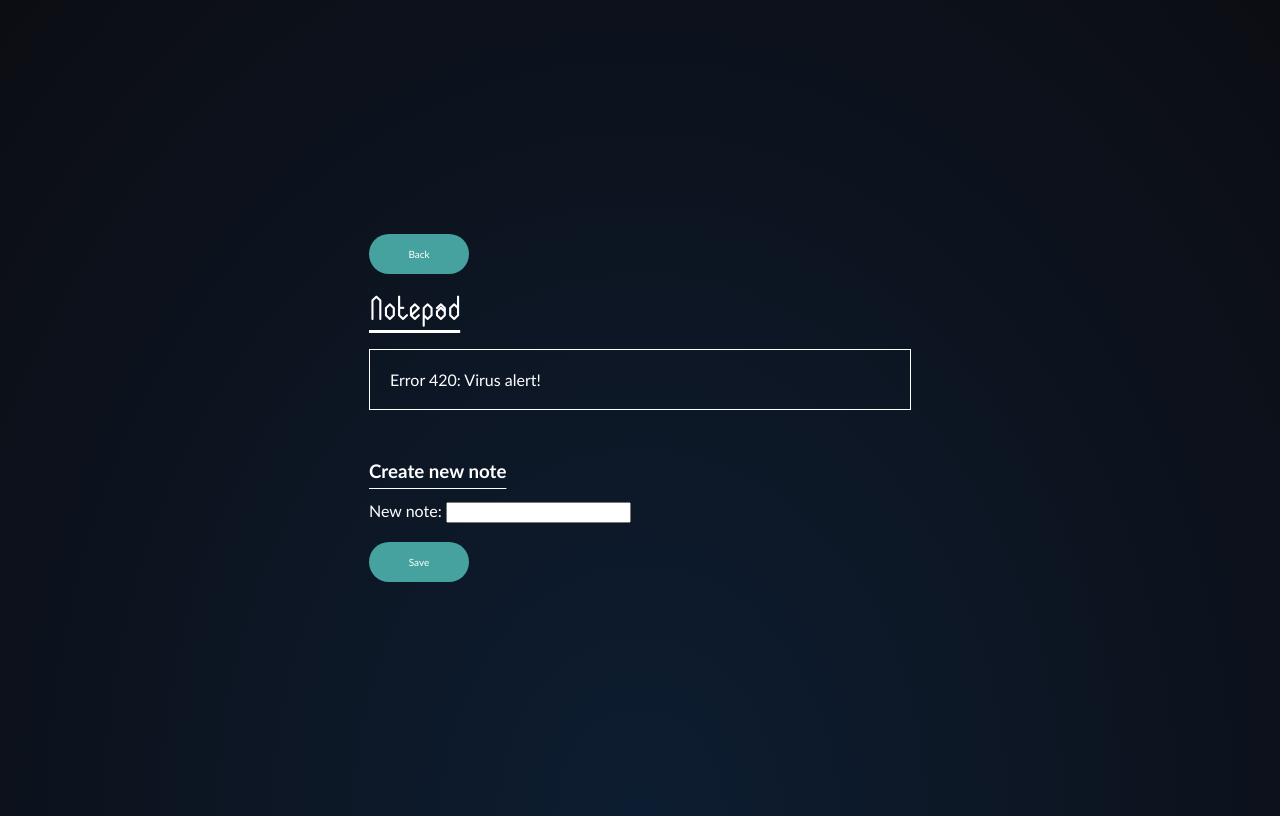
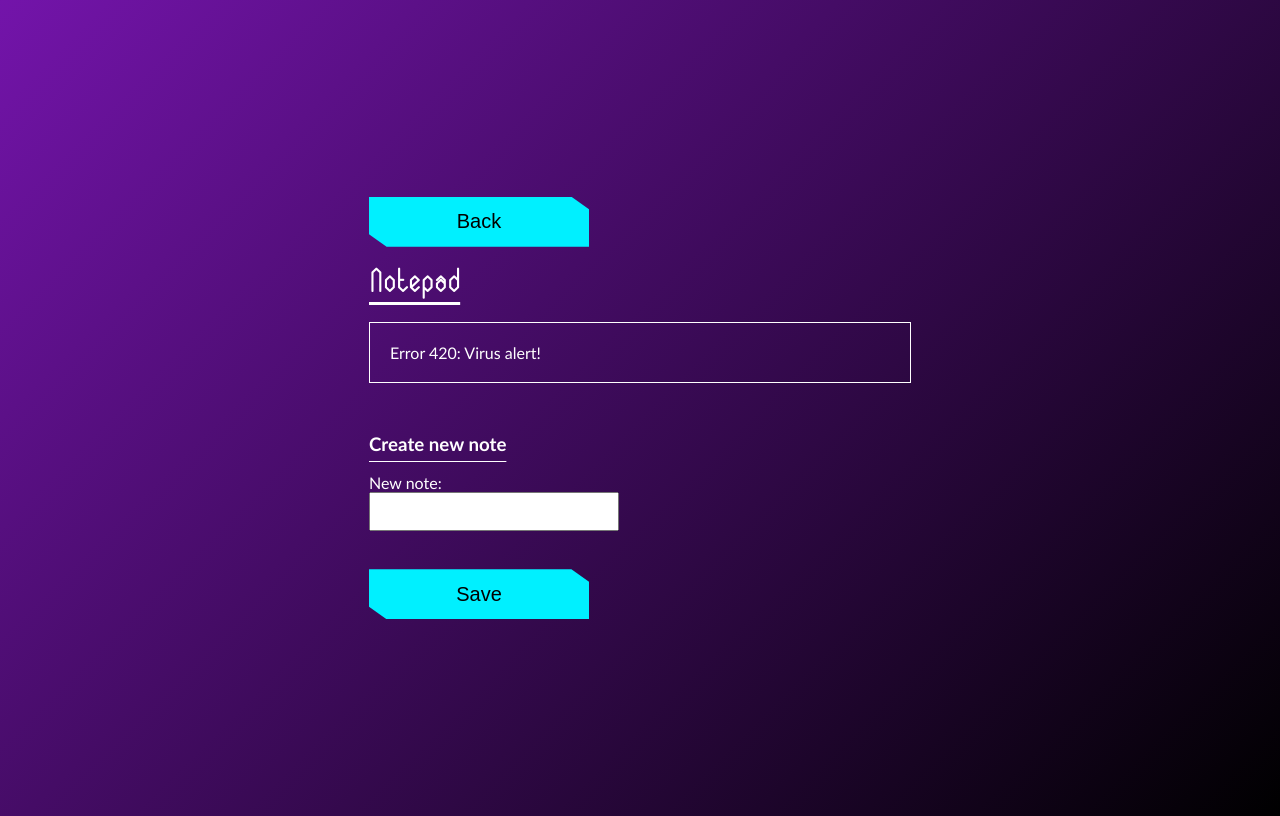
Before and after one commit to Kokke3000/LarpNet, a PHP site: page /LarpNet/SubPages/Notes/Notes.php in a window 1280 px wide. Run offline with PHP 8.4, Linux system fonts and the light colour scheme; the visitor is signed in with stand-in values (Sample User, id 1); data comes from the database, SQL or seed files in the repository.

Commit message:
Final commit (hopefully)

```diff
--- a/LarpNet/SubPages/Banking/Bank.php
+++ b/LarpNet/SubPages/Banking/Bank.php
@@ -24,7 +24,6 @@
         <div id="center">
 
             <div id="main">
-                <input type="button" onclick="window.location.href='../../MainPage/main.php';" value="Back" class="button"></button>
                 <h1 id="Title">Inter Galactic Bank</h1>
 
                 <div id="CreditsContainer">
@@ -57,6 +56,8 @@
                     <p id="SendMoneyFeedback"><p>
                     </div>
                 </div>
+
+                <input type="button" onclick="window.location.href='../../MainPage/main.php';" value="Back" class="button"></button>
             </div>
         </div>
     </body>
--- a/LarpNet/SubPages/CrewLog/CrewLog.php
+++ b/LarpNet/SubPages/CrewLog/CrewLog.php
@@ -21,11 +21,12 @@
 
     <body>
         <div id="center">
-            <input type="button" onclick="window.location.href='../../MainPage/main.php';" value="Back"></button>
             <h1 id="Title">Crew log:</h1>
 
             <div id="CrewLog">
             </div>
+
+            <input class="button" type="button" onclick="window.location.href='../../MainPage/main.php';" value="Back"></button>
         </div>
     </body>
 
--- a/LarpNet/SubPages/CrewLog/LoadCrew.php
+++ b/LarpNet/SubPages/CrewLog/LoadCrew.php
@@ -69,7 +69,7 @@
             echo "<p id='notice'>Notice: some information has been restricted due to user privacy</p>";
 
             echo '<form action="UnSelect.php" method="POST">';
-            echo "<input type='submit' value='Back'>";
+            echo "<input class='CrewMemberBtn' type='submit' value='Back to crew list'>";
             echo "</form>";
         }
     }
@@ -85,7 +85,7 @@
         while ($row = mysqli_fetch_assoc($result)) {
             $name = $row['InGameName'];
             echo '<form action="SelectCrew.php" method="POST">';
-            echo "<input type='submit' id='Name' name='Name' value=\"$name\">";
+            echo "<input class='CrewMemberBtn' type='submit' id='Name' name='Name' value=\"$name\">";
             echo "</form>";
 
         }
--- a/LarpNet/SubPages/Messenger/Messenger.css
+++ b/LarpNet/SubPages/Messenger/Messenger.css
@@ -7,6 +7,7 @@
   min-height: 100vh;
   background: linear-gradient(135deg, #7314aa, #000000);
   overflow: hidden;
+  font-family: 'Trebuchet MS';
 }
 
 :root {
--- a/LarpNet/SubPages/Notes/Notes.php
+++ b/LarpNet/SubPages/Notes/Notes.php
@@ -32,7 +32,7 @@
                     <form action="SaveNote.php" method="post" id="Form">
 
                         <label for="note">New note:</label>
-                        <input type="text" id="note" name="note" required="yes"><br><br>
+                        <input type="text" class="textfield" id="note" name="note" required="yes"><br><br>
 
                         <input type="submit" value="Save" class="button">
                     </form>
--- a/LarpNet/SubPages/Notes/notes.css
+++ b/LarpNet/SubPages/Notes/notes.css
@@ -3,27 +3,29 @@
     font-family: eli;
   }
 
-#center {
+  #center {
     text-align: left;
     position: relative;
     top: 20%;
     height: auto;
     width: auto;
     color:  white;
+    font-family: 'Trebuchet MS';
   }
 
   body {
     font-family: 'Trebuchet MS';
     display: flex;
+    flex-direction: column;
     justify-content: center;
     align-items: center;
     min-height: 100vh;
-     background: radial-gradient(ellipse at bottom, #0d1d31 0%, #0c0d13 100%);
+    background: linear-gradient(135deg, #7314aa, #000000);
     overflow: hidden;
     color: white;
   }
 
-  #Title {
+#Title {
     font-family: eli;
     text-decoration: underline;
     text-underline-offset: 10px;
@@ -46,20 +48,35 @@
     padding: 20px;
     width: 500px;
     height: auto;
-    max-height: 500px;
+    max-height: 300px;
     overflow-y: scroll;
 }
 
+:root {
+  --yellow-color: #fcee09;
+  --red-color: #ff003c;
+  --black-color: #050a0e;
+  --blue-color: #00f0ff;
+}
+
 .button {
-    font-family: 'Trebuchet MS';
-    background-color: #45A29E; /* Green */
-    border: none;
-    color: white;
-    text-align: center;
-    text-decoration: none;
-    display: inline-block;
-    font-size: 10px;
-    border-radius: 20px;
-    width: 100px;
-    height: 40px;
+  font-size: 20px;
+  background: none;
+  border: none;
+  padding: 10px;
+  position: relative;
+  background-color: var(--blue-color);
+  clip-path: polygon(92% 0, 100% 25%, 100% 100%, 8% 100%, 0% 75%, 0 0);
+  width: 220px;
+  height: 50px;
 }
+
+.textfield {
+  width: 50%;
+  display: flex;
+  flex-wrap: wrap;
+  justify-content: space-between;
+  align-items: center;
+  padding: 10px;
+  box-sizing: border-box;
+}
--- a/LarpNet/SubPages/PersonalInfo/Personal.php
+++ b/LarpNet/SubPages/PersonalInfo/Personal.php
@@ -21,8 +21,6 @@
 
     <body>
         <div id="center">
-
-            <input type="button" onclick="window.location.href='../../MainPage/main.php';" value="Back"></button>
             <h1 id="Title">Personal info</h1>
 
             <div id="ImageContainer">
@@ -39,6 +37,8 @@
                 <h2>Description: </h2>
                 <p id="Description"></p>
             </div>
+
+            <input type="button" class="button" onclick="window.location.href='../../MainPage/main.php';" value="Back"></button>
         </div>
     </body>
 
```
Also changed, not shown: LarpNet/SubPages/Banking/Bank.css (+27 -15 lines), LarpNet/SubPages/CrewLog/CrewLog.css (+42 -6 lines), LarpNet/SubPages/PersonalInfo/Personal.css (+23 -13 lines).
